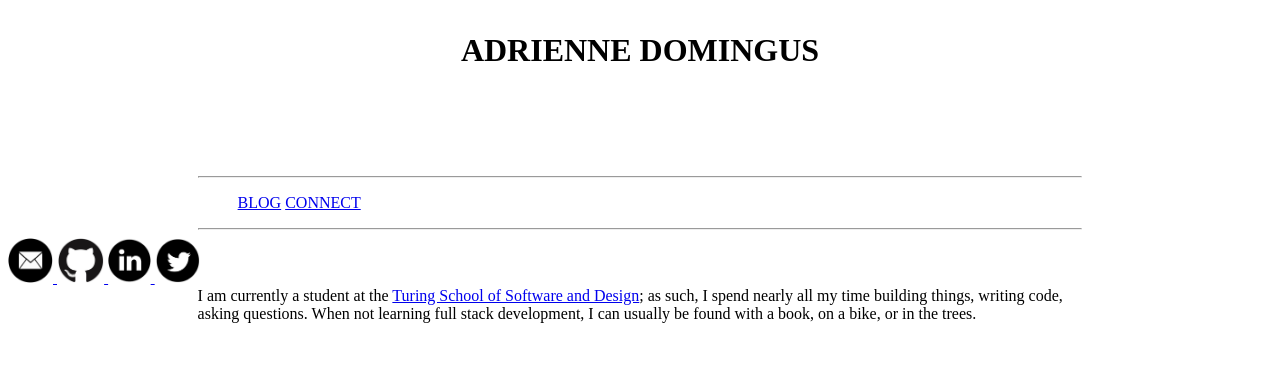
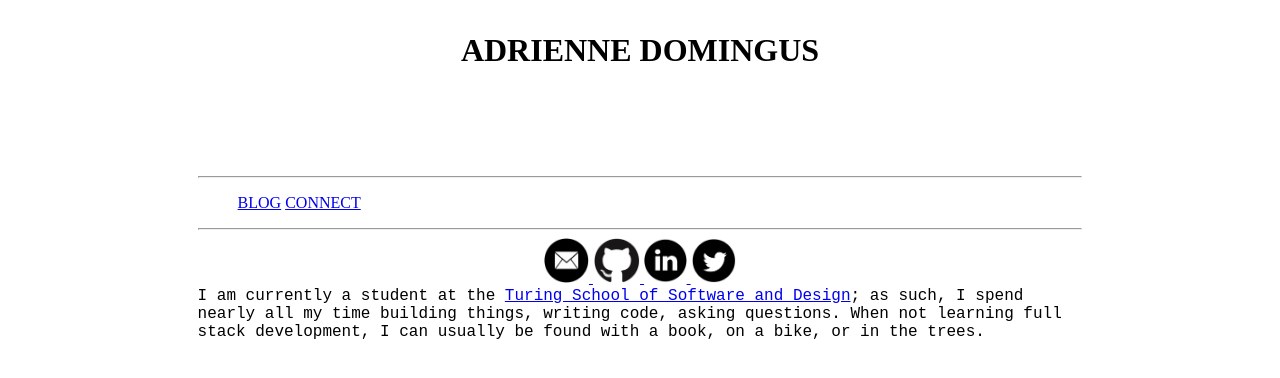
Before and after one commit to adriennedomingus/adriennedomingus.github.io, a Jekyll site: the page built from connect.html, in a window 1280 px wide. Shown: the top 378 px of the page. Built offline with Jekyll 4.4.1, drawn with Linux system fonts in a browser that asks for light colours.

Commit message:
contact images

```diff
--- a/connect.html
+++ b/connect.html
@@ -1,10 +1,12 @@
 ---
 layout: default
 ---
+<div id="contact-images">
   <a href= "mailto:adrienne.domingus@gmail.com" target="blank"><img class="link-logo" src= "images/connect/email-logo.png" alt="email" /> </a>
   <a href= "https://github.com/adriennedomingus" target="blank"><img class="link-logo" src= "images/connect/github-logo.png" alt="github" /> </a>
   <a href= "https://www.linkedin.com/in/adriennedomingus" target="blank"><img class="link-logo" src= "images/connect/linked-in-logo.png" alt="linkedin" /> </a>
   <a href= "https://twitter.com/a_domingus" target="blank"><img class="link-logo" src= "images/connect/twitter-logo.png" alt="twitter" /> </a>
+</div>
 <div id="connect-content"
   <p> I am currently a student at the <a href = "https://www.turing.io/" target = "blank">Turing School of Software and Design</a>; as such, I spend nearly all my time building things, writing code, asking questions. When not learning full stack development, I can usually be found with a book, on a bike, or in the trees.</p>
 </div>
--- a/css/styles.css
+++ b/css/styles.css
@@ -20,9 +20,17 @@ p {
 #connect-content {
   width: 70%;
   margin: auto;
+  font-family: "Courier New", Courier, monospace;
+}
+
+#contact-images {
+  text-align: center;
 }
 
 .link-logo {
+  display: inline-block;
+  margin-left: auto;
+  margin-right: auto;
   height: 45px;
 }
 
```
